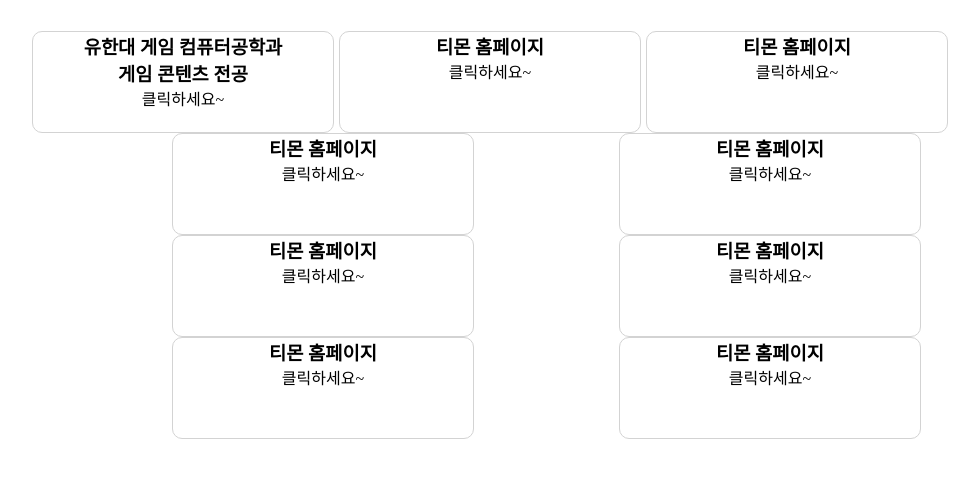
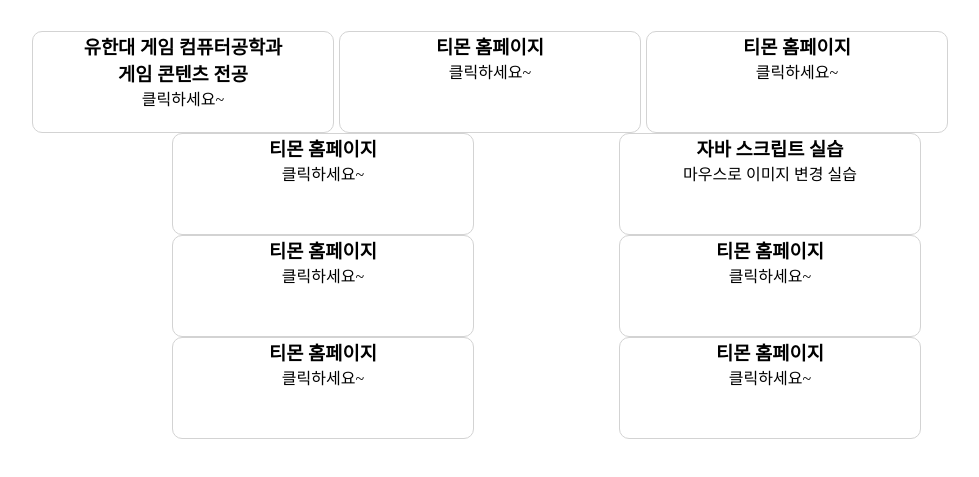
Before and after one commit to SungGeuk/htmlSource, a plain HTML site: page index.html in a window 1280 px wide. Shown: the part 49-526 px from the top of the page, without its empty margins (13-992 px from the left). Drawn offline with Linux system fonts and the light colour scheme.

Commit message:
Update index.html

```diff
--- a/index.html
+++ b/index.html
@@ -68,8 +68,8 @@
             </div>
             <div class="div ml">
                 <h3>
-                    티몬 홈페이지</h3>
-                    <a href="">클릭하세요~</a>
+                    자바 스크립트 실습</h3>
+                    <a href="">마우스로 이미지 변경 실습</a>
             </div>
             <div class="div ml">
                 <h3>
```
